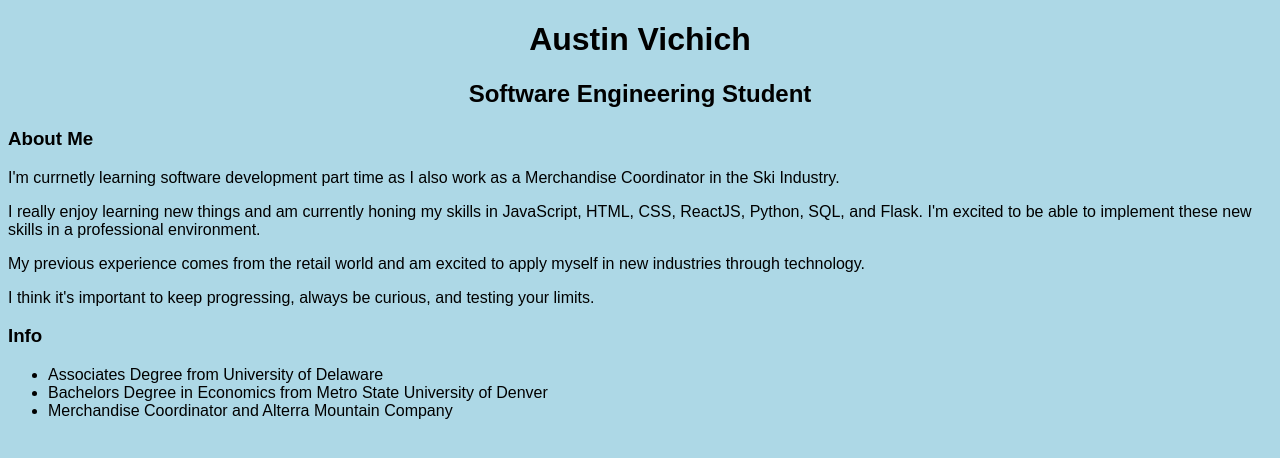
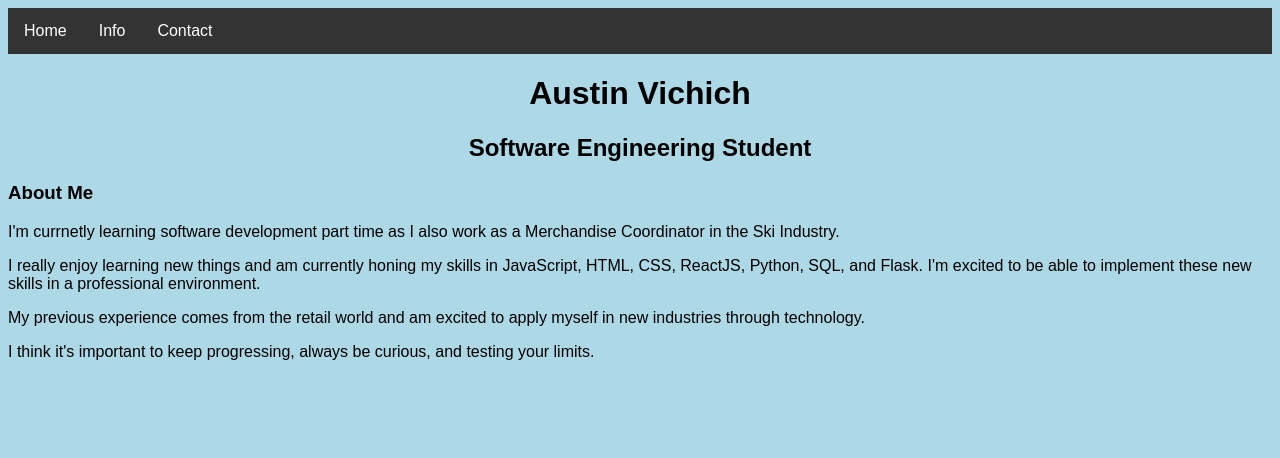
Before and after one commit to avich94/my-website, a plain HTML site: page index.html in a window 1280 px wide. Drawn offline with Linux system fonts and the light colour scheme.

Commit message:
added pages with navigation bar, moved data between pages

```diff
--- a/index.html
+++ b/index.html
@@ -2,6 +2,12 @@
 <html lang="en">
     <head>
 <link rel="stylesheet" href="style.css" />
+<ul>
+    <li><a href="index.html">Home</a></li>
+    <li><a href="info.html">Info</a></li>
+    <li><a href="contact.html">Contact</a></li>
+  </ul>
+
 <title>My Website</title>
     </head>
     <body>
@@ -13,18 +19,6 @@
                 <p>My previous experience comes from the retail world and am excited to apply myself in new industries through technology.</p>
                 <p>I think it's important to keep progressing, always be curious, and testing your limits.</p>
 
-            <h3>Info</h3>
-                <ul>
-                    <li>
-                        Associates Degree from University of Delaware
-                    </li>
-                    <li>
-                        Bachelors Degree in Economics from Metro State University of Denver
-                    </li>
-                    <li>
-                        Merchandise Coordinator and Alterra Mountain Company
-                    </li>
-                </ul>
     </body>
 
 </html>
--- a/style.css
+++ b/style.css
@@ -1,3 +1,28 @@
+ul {
+    list-style-type: none;
+    margin: 0;
+    padding: 0;
+    overflow: hidden;
+    background-color: #333;
+    position: sticky;
+  }
+
+  li {
+    float: left;
+  }
+
+  li a {
+    display: block;
+    color: white;
+    text-align: center;
+    padding: 14px 16px;
+    text-decoration: none;
+  }
+
+  li a:hover {
+    background-color: #111;
+  }
+
 
 body {
     background: lightblue;
```
Also changed, not shown: contact.html (added, +16 -0 lines), info.html (added, +26 -0 lines).
